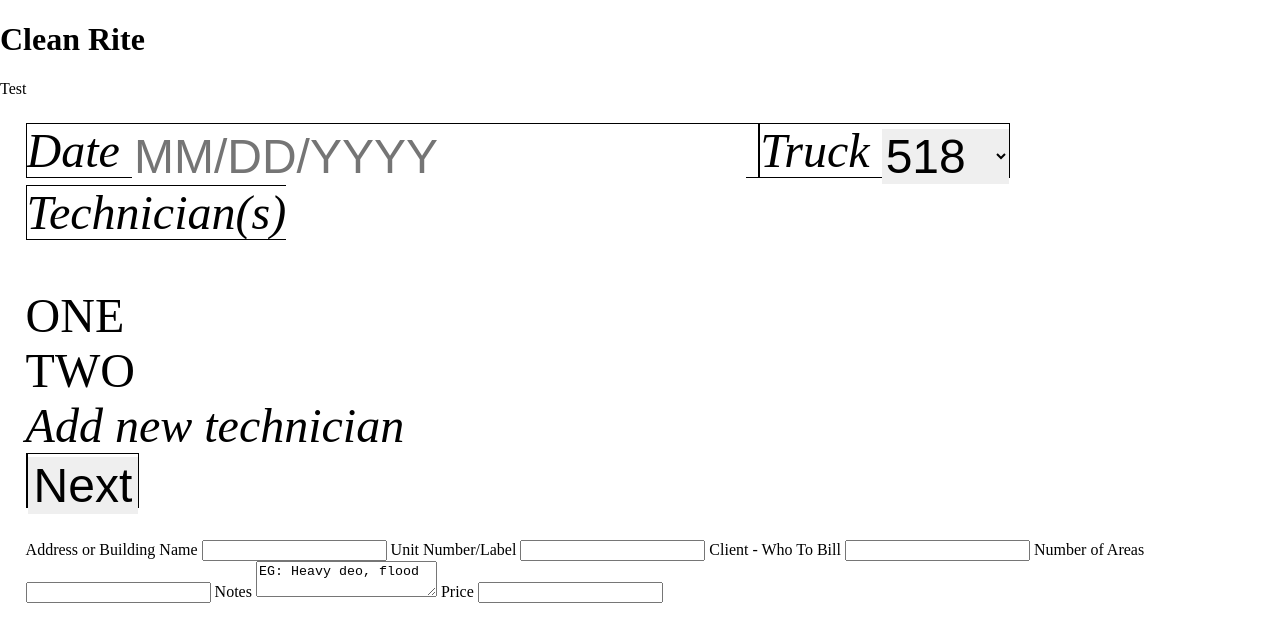
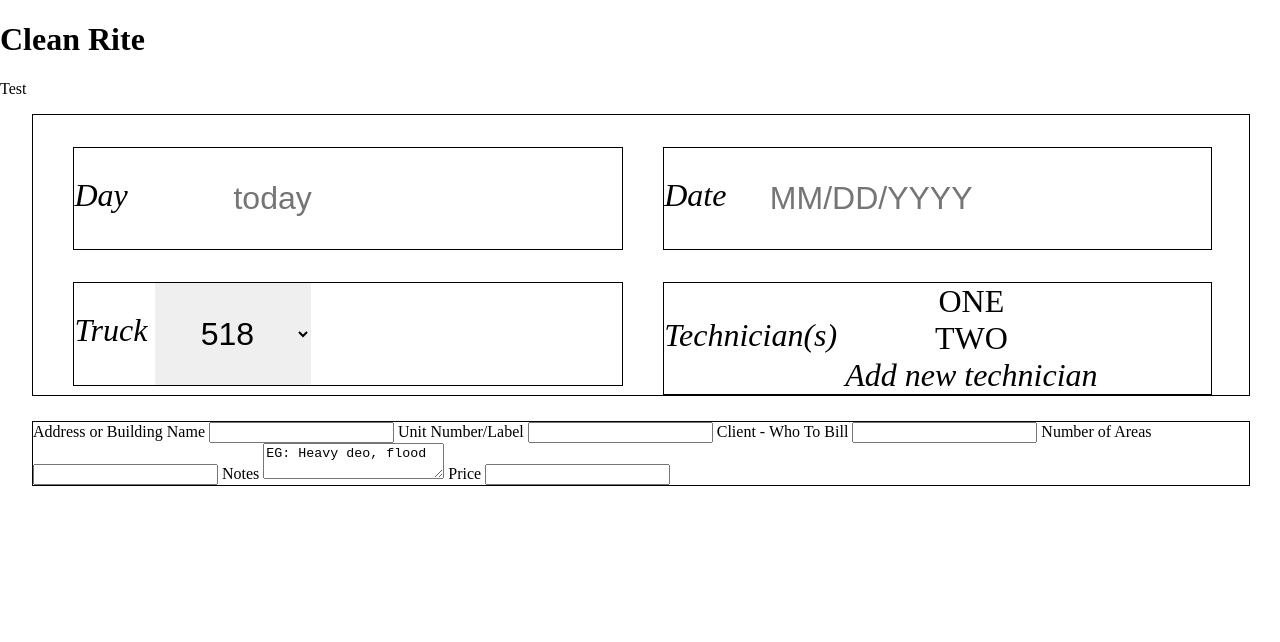
Before and after one commit to jyoko/jyoko.github.io, a plain HTML site: page worksheet.html in a window 1280 px wide. Drawn offline with Linux system fonts and the light colour scheme.

Commit message:
compatability issue?

```diff
--- a/worksheet.html
+++ b/worksheet.html
@@ -15,7 +15,7 @@
 <link rel="stylesheet" media="(orientation: portrait)" href="./style/portrait.css">
 <link rel="stylesheet" media="(orientation: landscape)" href="./style/landscape.css">
 <link rel="stylesheet" media="screen and (max-width: 900px)" href="./style/maxwidth.css">
-<link rel="stylesheet" media="screen (min-width: 900px)" href="./style/minwidth.css">
+<link rel="stylesheet" media="screen and (min-width: 900px)" href="./style/minwidth.css">
 <script src="./js/appizer/appizer.js"></script>
 
 </head>
```
